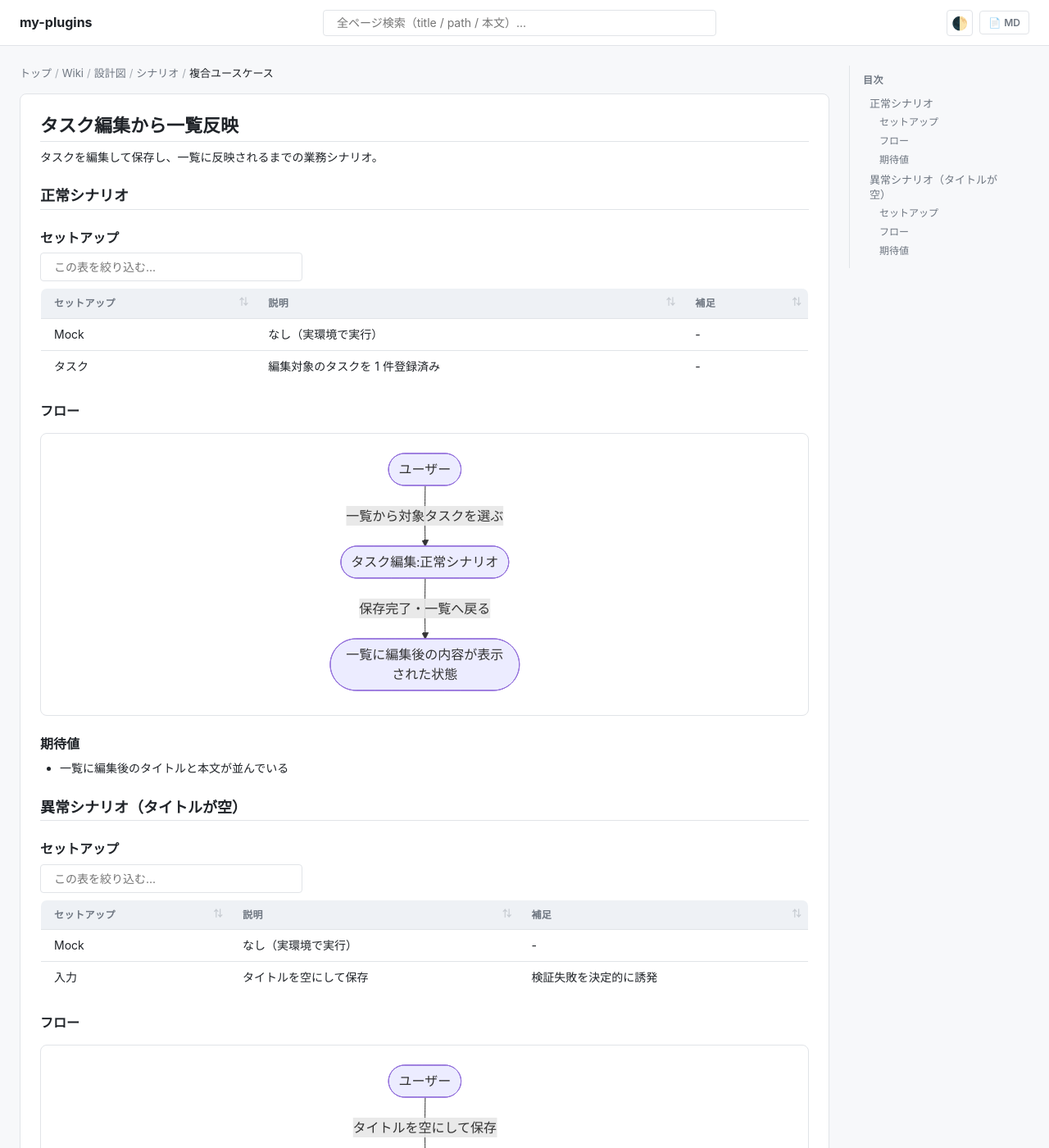
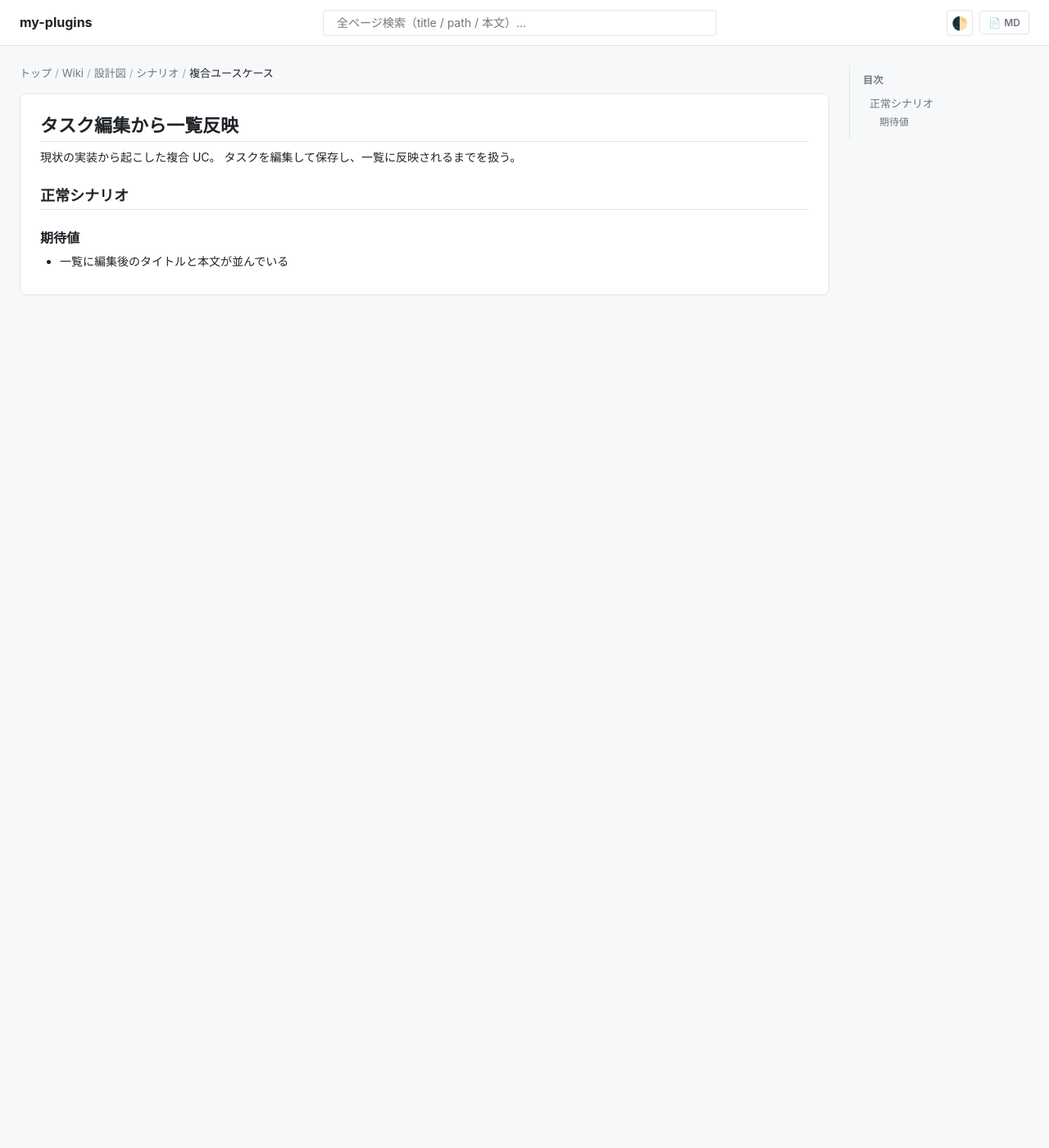
Before and after one commit to shuhei1101/ai-monitor-e2e, a Jekyll site: the page built from docs/wiki/設計図/シナリオ/複合ユースケース/タスク編集から一覧反映.md, in a window 1280 px wide and 1400 px high. Shown: the whole window at 82% size. Built offline with Jekyll 4.4.1, drawn with Linux system fonts in a browser that asks for light colours; our own code applies the rules of GitHub Pages for plain Markdown files; some of the changed text lies outside the part shown.

Commit message:
docs: 現状の複合UC シナリオを追加

````diff
--- a/docs/wiki/設計図/シナリオ/複合ユースケース/タスク編集から一覧反映.md
+++ b/docs/wiki/設計図/シナリオ/複合ユースケース/タスク編集から一覧反映.md
@@ -1,53 +1,10 @@
----
-template_version: 1.0.0
----
-
 # タスク編集から一覧反映
 
-タスクを編集して保存し、一覧に反映されるまでの業務シナリオ。
+現状の実装から起こした複合 UC。
+タスクを編集して保存し、一覧に反映されるまでを扱う。
 
 ## 正常シナリオ
-
-### セットアップ
-
-| セットアップ | 説明 | 補足 |
-| --- | --- | --- |
-| Mock | なし（実環境で実行） | - |
-| タスク | 編集対象のタスクを 1 件登録済み | - |
-
-### フロー
-
-```mermaid
-flowchart TD
-  U0([ユーザー]) -->|一覧から対象タスクを選ぶ| UC1([タスク編集:正常シナリオ])
-  UC1 -->|保存完了・一覧へ戻る| DONE([一覧に編集後の内容が表示された状態])
-
-  click UC1 "../単一ユースケース/タスク編集.md#正常シナリオ"
-```
 
 ### 期待値
 
 - 一覧に編集後のタイトルと本文が並んでいる
-
-## 異常シナリオ（タイトルが空）
-
-### セットアップ
-
-| セットアップ | 説明 | 補足 |
-| --- | --- | --- |
-| Mock | なし（実環境で実行） | - |
-| 入力 | タイトルを空にして保存 | 検証失敗を決定的に誘発 |
-
-### フロー
-
-```mermaid
-flowchart TD
-  U0([ユーザー]) -->|タイトルを空にして保存| UC1([タスク編集:異常シナリオ<br>（タイトルが空）])
-  UC1 -->|保存されない| DONE([一覧が編集前のままの状態])
-
-  click UC1 "../単一ユースケース/タスク編集.md#異常シナリオタイトルが空"
-```
-
-### 期待値
-
-- 一覧が編集前の内容のまま変わっていない
````
